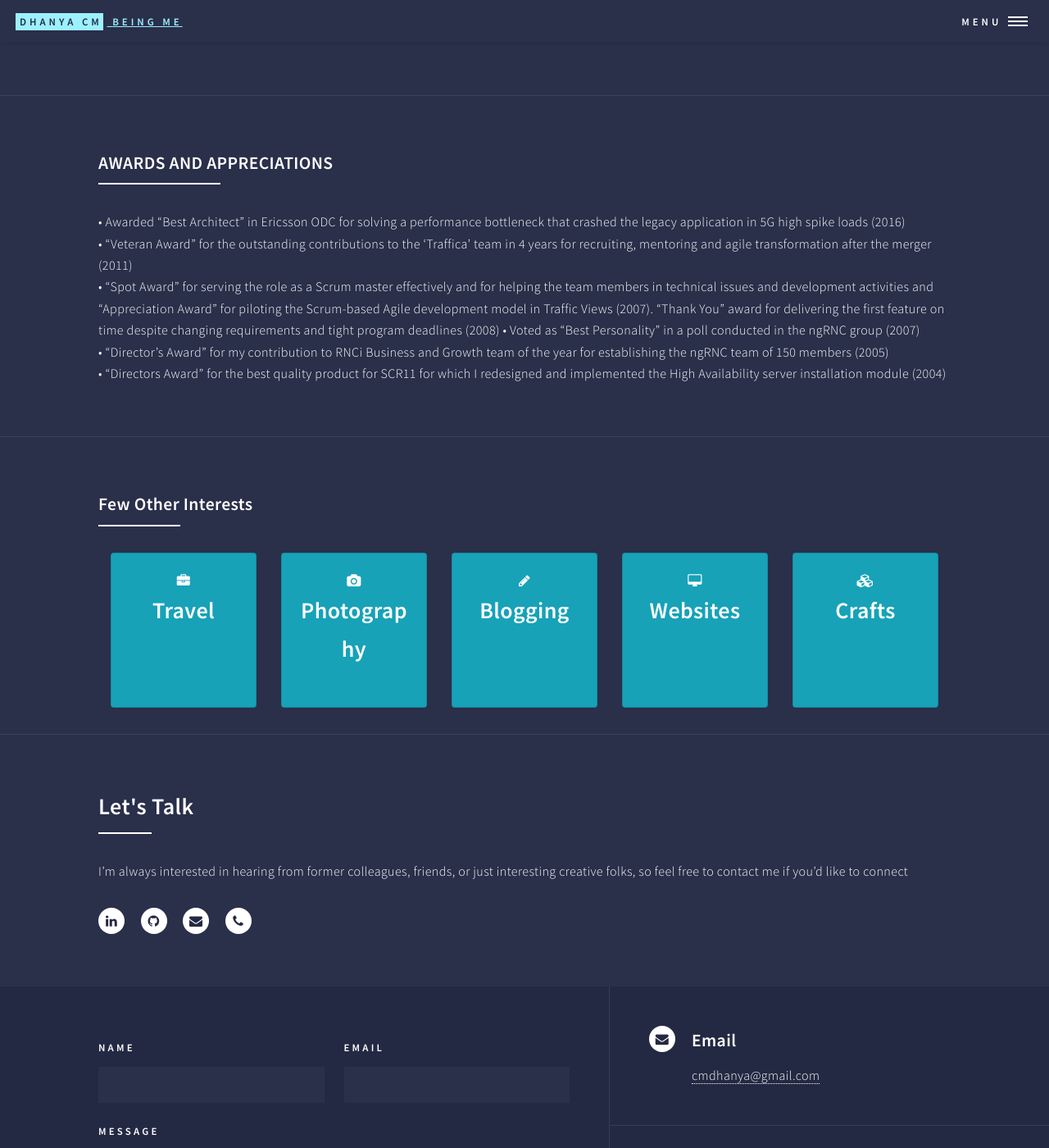
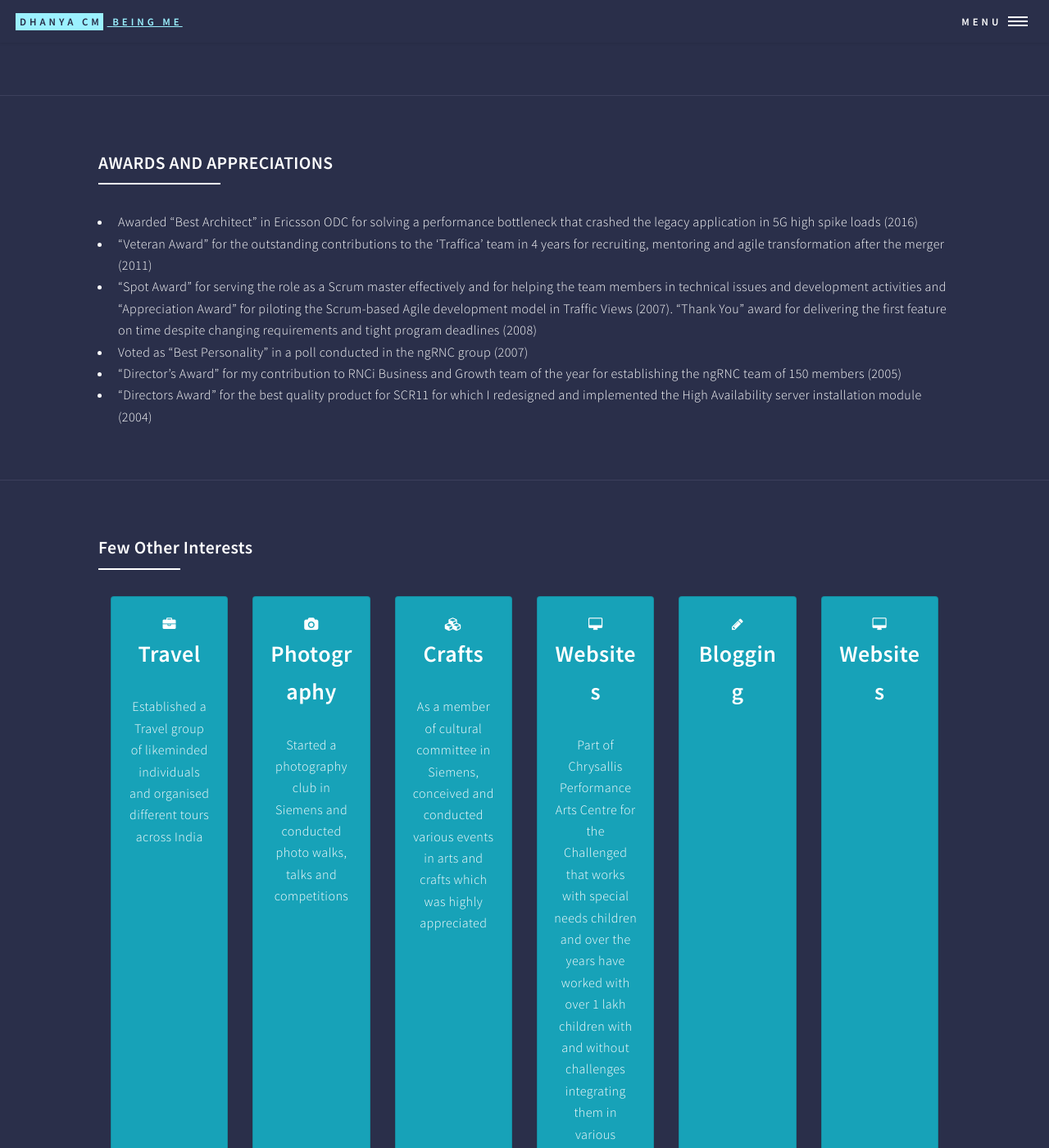
Before and after one commit to dhanyacm/dhanyacm, a Jekyll site: the page built from resume.html, in a window 1280 px wide and 1400 px high, scrolled down 2082 px. Shown: the whole window at 82% size. Built offline with Jekyll 4.4.1, drawn with Linux system fonts in a browser that asks for light colours; a script that is not in the unit is left out.

Commit message:
Update resume.html

```diff
--- a/resume.html
+++ b/resume.html
@@ -75,14 +75,14 @@
 											 <p>
 												 Product Owner for the Virtual Network Manager-Life Cycle Management (VNF-LCM) of Ericsson NFV Offering instrumental in realizing 5G and IoT use-cases and previously for the Performance Management suite of products of Ericsson’s Flagship OSS portfolio.
 											<ul>
-												<li> Realised the ETSI specification that defines the protocol and data model mainly for the VNF Lifecycle Management interface (as produced by the VNFM towards the NFVO) interface used over the Or-Vnfm reference point, in the form of RESTful Application Programming Interface (API) specifications
+												<li> Realised the ETSI specification that defines the protocol and data model mainly for the VNF Lifecycle Management interface (as produced by the VNFM towards the NFVO) used over the Or-Vnfm reference point, in the form of RESTful Application Programming Interface (API) specifications
 											</li>
 												<li> Established and rolled out better development practices for team in order to improve productivity and product quality by implementing agile practices like story point estimation, design workshops, table reviews and stakeholder demos
 											</li>
-												<li> Conducted quarterly knowledge share events to communicate new features, technology and timelines to stake holders to ensure larger audience (500+) are aware of the developments in the product.
-												</li>
-												</ul>
-												</p>
+												<li> Presented in quarterly knowledge share events(~1K attendance) to communicate new features, technology and timelines to stake holders to ensure larger audience are aware of the developments in the product.
+											</li>
+											</ul>
+											</p>
 											  </div>
 										      </div>
 										    </div>
@@ -152,22 +152,23 @@
 										      </div>
 										      <div id="nsn" class="panel-collapse collapse" role="tabpanel" aria-labelledby="headingTwo">
 											<div class="panel-body">
-											 <p>  Have worked in different products in various roles across multiple business areas which include Insight & Experience, Network Elements and TMN systems (NMS systems) some of which are mentioned below. Started as an application developer, moved to project leadership and Product and solution architect.
+											 <p>  Have worked in different products in various roles across multiple business areas which include Insight & Experience, Network Elements and TMN systems (NMS systems).<br>
+												 In NSN worked mainly for Serve atOnce Traffica which provides real-time visibility of end-user activity across the whole network - right down to the cell level - by collecting detailed information directly from network elements. <br>
+												 In Siemens, have worked in two different products - The Radio Network Controller (RNC) which is the main Network Element in the UMTS Access Stratum and in TMN systems (NMS systems) that provides a network-view of an operator’s telecom network spanning access, switching and trunk elements.
 		<ul>
-												<li>	As part of System Architect team and provided cross-product expertise/consultation in establishing and validating new products, system concepts and solutions
-		</li>
-			<li>	As a Product & Solution Architect, was involved in providing multi domain solutions to the customers to identify and solve their business issues and aiding the RnD team with the architecture and design decisions of the features developed. In addition, supported Product Management in the feature screening decisions and led the requirement Analysis and Product Backlog refining for the future sprints
-		</li>
-			<li>	UI and Usability coach: Performed heuristic evaluation of components and features and judge its compliance with recognized usability principles and assist team to find the usability problems in the design during iterative design process
-		</li>
-			<li>	Customer facing roles: Assisted indirect sales for Traffica and hence responsible for giving product demonstrations for the sales partners. Performed upgrade of TMN system at Customer site and involved in several online support for customer issues
-		</li>
-			<li>	Led the agile transformation programme in a multi-site setup for a team size of 75. Helped achieve 50% reduction in project release cycles in the first 12 months. Was a member of NSN Agile Coach network responsible for Agile transition across product lines that involved imparting trainings and observing the way of working and giving suggestions for improvements.
-		</li>
-			<li>	Have setup two new teams in Siemens(ngRNC) and Nokia(Service Management) from recruiting, mentoring and training of new members for the project
-		</li>
-			<li>	Ideated and developed a knowledgebase wiki to induct new engineers to the project and launched weekly internal tech-talks program to evangelize new technologies for a team of 150 members.
-</li>
+
+												<li>	As a Product & Solution Architect for Traffica, was aiding the RnD team with the architecture and design decisions of the features developed. Supported Product Management in the feature screening decisions and led the requirement Analysis and Product Backlog refining for the future sprints
+</li> <li> As UI and Usability coach team (3 members), we performed heuristic evaluation of all components and features and judge its compliance with recognized usability principles. Also assisted the team to find the usability problems in the design during iterative design process.
+</li> <li> Led the agile transformation programme for Traffica in a multi-site setup for a team size of 75. Helped achieve 50% reduction in project release cycles in the first 12 months.
+</li> <li> Was a member of NSN Agile Coach network which is a group of people who volunteered to help Agile transition across product lines. We developed our skills in Agile practices and used the coaching skills to ensure successful transition by imparting trainings and observing the way of working and giving suggestions for improvements
+</li> <li> The Service Management domain and the projects involved were introduced newly to the company portfolio after the merger. I along with two other colleagues was responsible for setting up this team of around 120 members. This involved recruiting, mentoring and training of new joiners
+</li> <li> ngRNC was a Mobisphere* project and it involved effective interaction and mediation between the two companies. Was involved in the pre-analysis, analysis and work split discussions with NEC.
+</li> <li> Involved in the pre-analysis, analysis, design and implementation of different modules in the ONM part of the 3G product portfolio and led a team of five to develop the call trace module.
+</li> <li> As part of six-member core team, was responsible for recruiting and training members for the project.
+</li> <li> Ideated and developed a knowledgebase wiki for ngRNC to induct new engineers to the project and launched weekly internal tech-talks program to evangelize new technologies for a team of 150 members.
+</li> <li> Performed upgrade of TMN system at Deutsche Telekom AG
+			</li>
+
 												</ul>
 												</p>
 		</div>
@@ -234,13 +235,15 @@
 												<h3>AWARDS AND APPRECIATIONS</h3>
 											</header>
 											<p>
-•	Awarded “Best Architect” in Ericsson ODC for solving a performance bottleneck that crashed the legacy application in 5G high spike loads (2016)<br>
-•	“Veteran Award” for the outstanding contributions to the ‘Traffica’ team in 4 years for recruiting, mentoring and agile transformation after the merger (2011)<br>
-•	“Spot Award” for serving the role as a Scrum master effectively and for helping the team members in technical issues and development activities and “Appreciation Award” for piloting the Scrum-based Agile development model in Traffic Views (2007). “Thank You” award for delivering the first feature on time despite changing requirements and tight program deadlines (2008)
-•	Voted as “Best Personality” in a poll conducted in the ngRNC group (2007)<br>
-•	“Director’s Award” for my contribution to RNCi Business and Growth team of the year for establishing the ngRNC team of 150 members (2005)<br>
-•	“Directors Award” for the best quality product for SCR11 for which I redesigned and implemented the High Availability server installation module (2004)<br>
-</p>
+<ul>
+<li>	Awarded “Best Architect” in Ericsson ODC for solving a performance bottleneck that crashed the legacy application in 5G high spike loads (2016)<br>
+</li> <li>	“Veteran Award” for the outstanding contributions to the ‘Traffica’ team in 4 years for recruiting, mentoring and agile transformation after the merger (2011)<br>
+</li> <li>	“Spot Award” for serving the role as a Scrum master effectively and for helping the team members in technical issues and development activities and “Appreciation Award” for piloting the Scrum-based Agile development model in Traffic Views (2007). “Thank You” award for delivering the first feature on time despite changing requirements and tight program deadlines (2008)
+</li> <li>	Voted as “Best Personality” in a poll conducted in the ngRNC group (2007)<br>
+</li> <li>	“Director’s Award” for my contribution to RNCi Business and Growth team of the year for establishing the ngRNC team of 150 members (2005)<br>
+</li> <li>	“Directors Award” for the best quality product for SCR11 for which I redesigned and implemented the High Availability server installation module (2004)<br>
+</li> </ul>
+	</p>
 										</div>
 
 										</section>
@@ -257,7 +260,7 @@
 													<div class="card-body text-center">
 														<div class="icon"><i class="fa fa-briefcase"></i></div>
 														<h2>Travel</h2><!-- Title -->
-														<p class="card-text"></p>
+														<p class="card-text">Established a Travel group of likeminded individuals and organised different tours across India </p>
 													</div>
 												</div>
 
@@ -268,10 +271,25 @@
 															<i class="fa fa-camera"></i><!-- Icon -->
 														 </div>
 														 <h2>Photography</h2><!-- Title -->
-														 <p class="card-text"></p>
+														 <p class="card-text">Started a photography club in Siemens and conducted photo walks, talks and competitions </p>
+													</div>
+												</div>
+
+												<div class="card bg-info">
+													<div class="card-body text-center">
+													<div class="icon"><i class="fa fa-cubes"></i></div>
+													<h2>Crafts</h2><!-- Title -->
+													<p class="card-text">As a member of cultural committee in Siemens, conceived and conducted various events in arts and crafts which was highly appreciated</p>
 													</div>
 												</div>
 												<div class="card bg-info">
+													<div class="card-body text-center">
+													<div class="icon"><i class="fa fa-desktop"></i></div>
+													<h2>Websites</h2><!-- Title -->
+													<p class="card-text">Part of Chrysallis Performance Arts Centre for the Challenged that works with special needs children and over the years have worked with over 1 lakh children with and without challenges integrating them in various programmes and on stage</p>
+													</div>
+												</div>
+													<div class="card bg-info">
 													<div class="card-body text-center">
 													<div class="icon"><i class="fa fa-pencil"></i></div>
 													<h2>Blogging</h2><!-- Title -->
@@ -285,14 +303,6 @@
 													<p class="card-text"></p>
 													</div>
 												</div>
-												<div class="card bg-info">
-													<div class="card-body text-center">
-													<div class="icon"><i class="fa fa-cubes"></i></div>
-													<h2>Crafts</h2><!-- Title -->
-													<p class="card-text"></p>
-													</div>
-												</div>
-
 
 											</div>
 											</div>
```
